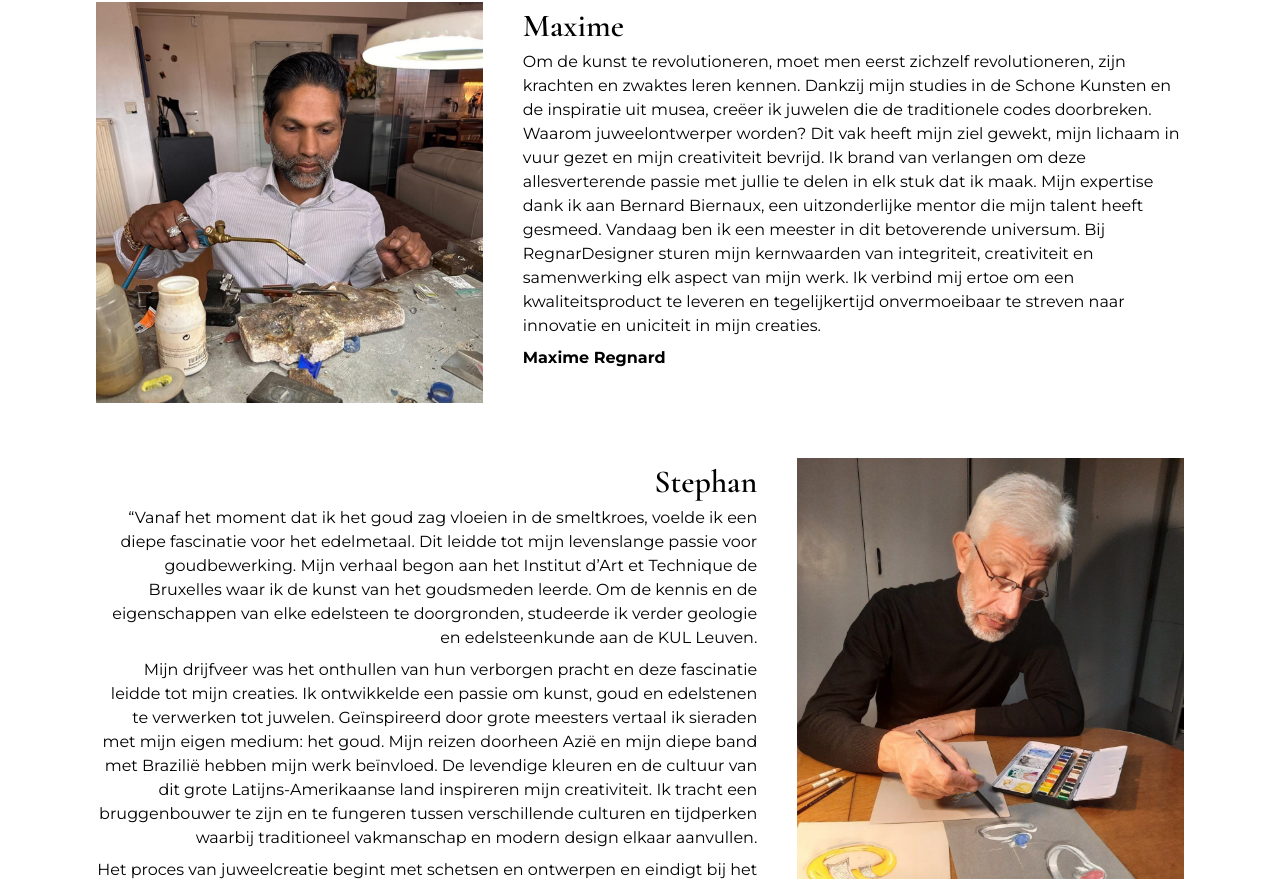
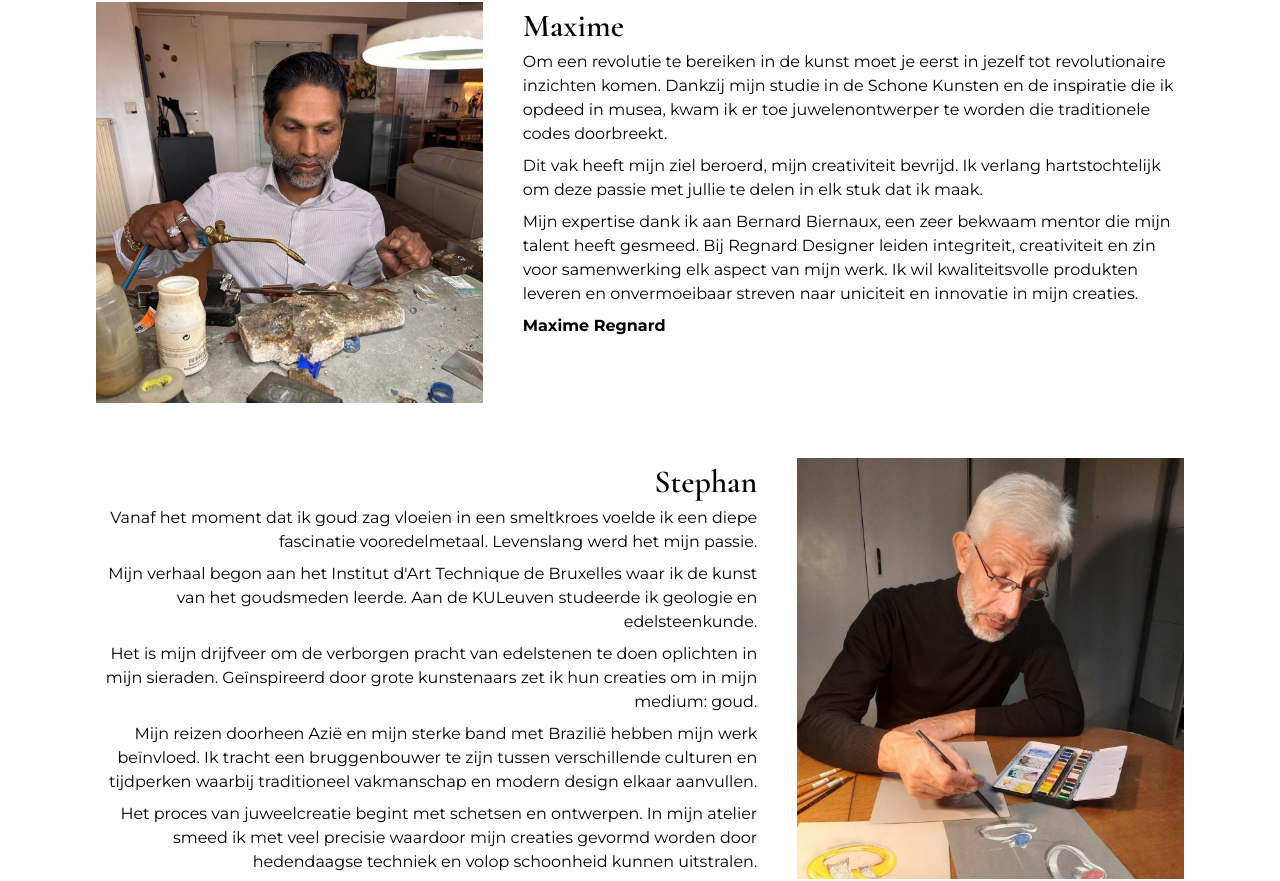
Before and after one commit to kanokoaomi/regnard-designers-frontend, a React (Vite) app: page / in a window 1280 px wide. Shown: the part 1039-1920 px from the top of the page. Built offline with nearby package versions, Linux system fonts and the light colour scheme; no server answers.

Commit message:
Update description in AboutUs

```diff
--- a/public/locales/en/translation.json
+++ b/public/locales/en/translation.json
@@ -12,11 +12,17 @@
     "section3": "About",
     "section3span": "Us",
     "aboutStephan": {
-        "aboutStephan1": "“From the moment I saw gold flowing in the crucible, I felt a profound fascination for the precious metal. This led to my lifelong passion for goldsmithing. My story began at the Institut d'Art et Technique de Bruxelles, where I learned the art of goldsmithing. To deeply understand the knowledge and properties of each gemstone, I further studied geology and gemology at KUL Leuven. My drive was to unveil their hidden beauty, and this fascination inspired my creations.",
-        "aboutStephan2": "I developed a passion for combining art, gold, and gemstones into jewelry. Inspired by great masters, I translate jewelry into my own medium: gold. My travels through Asia and my deep connection with Brazil have influenced my work. The vibrant colors and culture of this large Latin American country inspire my creativity. I aim to be a bridge builder between different cultures and eras, where traditional craftsmanship and modern design complement each other.",
-        "aboutStephan3": "The process of jewelry creation starts with sketches and designs and culminates in the finished jewel. In my workshop, I draw and forge with great precision, making my creations expressions of beauty and contemporary technique.”"
+        "aboutStephan1": "From the moment I saw gold flowing in a crucible, I felt a deep fascination for precious metals. It became my lifelong passion.",
+        "aboutStephan2": "My story began at the Institut d'Art Technique de Bruxelles, where I learned the art of goldsmithing. At KU Leuven, I studied geology and gemology.",
+        "aboutStephan3": "My driving force is to bring out the hidden splendor of gemstones in my jewelry. Inspired by great artists, I translate their creations into my own medium: gold.",
+        "aboutStephan4": "My travels through Asia and my strong bond with Brazil have influenced my work. I strive to be a bridge-builder between different cultures and eras, where traditional craftsmanship and modern design complement each other.",
+        "aboutStephan5": "The process of jewelry creation begins with sketches and designs. In my workshop, I forge with great precision, ensuring my creations are shaped by contemporary techniques and radiate pure beauty."
     },
-    "aboutMaxime": "“To revolutionize art, one must first revolutionize oneself, knowing one’s strengths and weaknesses. Thanks to my Fine Arts studies and the inspiration drawn from museums, I create jewelry that breaks away from traditional codes. Why become a jewelry designer? This craft awakened my soul, set my body on fire, and unleashed my creativity. I burn with the desire to share this consuming passion through every piece I create. I owe my expertise to Bernard Biernaux, an exceptional mentor who forged my talent. Today, I am a master in this captivating universe. At RegnarDesigner, my core values of integrity, creativity, and collaboration guide every aspect of my work. I am committed to delivering high-quality products while relentlessly pursuing innovation and uniqueness in my creations.”",
+    "aboutMaxime": {
+        "aboutMaxime1": "To achieve a revolution in art, you must first reach revolutionary insights within yourself. Thanks to my studies in Fine Arts and the inspiration I found in museums, I was led to become a jewelry designer who breaks traditional codes.",
+        "aboutMaxime2": "This craft has touched my soul and liberated my creativity. I passionately desire to share this passion with you in every piece I create.",
+        "aboutMaxime3": "I owe my expertise to Bernard Biernaux, a highly skilled mentor who forged my talent. At Regnard Designer, integrity, creativity, and a spirit of collaboration guide every aspect of my work. I am committed to delivering high-quality products and tirelessly striving for uniqueness and innovation in my creations."
+    },
     "contact": "Contact us via e-mail or a call!",
     "orContact": "Or click on the buttons to find us in social media:",
     "addPicture": {
--- a/public/locales/nl/translation.json
+++ b/public/locales/nl/translation.json
@@ -12,11 +12,17 @@
     "section3": "Over",
     "section3span": "Ons",
     "aboutStephan": {
-        "aboutStephan1": "“Vanaf het moment dat ik het goud zag vloeien in de smeltkroes, voelde ik een diepe fascinatie voor het edelmetaal. Dit leidde tot mijn levenslange passie voor goudbewerking. Mijn verhaal begon aan het Institut d’Art et Technique de Bruxelles waar ik de kunst van het goudsmeden leerde. Om de kennis en de eigenschappen van elke edelsteen te doorgronden, studeerde ik verder geologie en edelsteenkunde aan de KUL Leuven.",
-        "aboutStephan2": "Mijn drijfveer was het onthullen van hun verborgen pracht en deze fascinatie leidde tot mijn creaties. Ik ontwikkelde een passie om kunst, goud en edelstenen te verwerken tot juwelen. Geïnspireerd door grote meesters vertaal ik sieraden met mijn eigen medium: het goud. Mijn reizen doorheen Azië en mijn diepe band met Brazilië hebben mijn werk beïnvloed. De levendige kleuren en de cultuur van dit grote Latijns-Amerikaanse land inspireren mijn creativiteit. Ik tracht een bruggenbouwer te zijn en te fungeren tussen verschillende culturen en tijdperken waarbij traditioneel vakmanschap en modern design elkaar aanvullen.",
-        "aboutStephan3": "Het proces van juweelcreatie begint met schetsen en ontwerpen en eindigt bij het juweel. In mijn atelier teken en smeed ik met veel precisie waardoor mijn creaties uitingen zijn van schoonheid en hedendaagse techniek.”"
+        "aboutStephan1": "Vanaf het moment dat ik goud zag vloeien in een smeltkroes voelde ik een diepe fascinatie vooredelmetaal. Levenslang werd het mijn passie.",
+        "aboutStephan2": "Mijn verhaal begon aan het Institut d'Art Technique de Bruxelles waar ik de kunst van het goudsmeden leerde. Aan de KULeuven studeerde ik geologie en edelsteenkunde.",
+        "aboutStephan3": "Het is mijn drijfveer om de verborgen pracht van edelstenen te doen oplichten in mijn sieraden. Geïnspireerd door grote kunstenaars zet ik hun creaties om in mijn medium: goud.",
+        "aboutStephan4": "Mijn reizen doorheen Azië en mijn sterke band met Brazilië hebben mijn werk beïnvloed. Ik tracht een bruggenbouwer te zijn tussen verschillende culturen en tijdperken waarbij traditioneel vakmanschap en modern design elkaar aanvullen.",
+        "aboutStephan5": "Het proces van juweelcreatie begint met schetsen en ontwerpen. In mijn atelier smeed ik met veel precisie waardoor mijn creaties gevormd worden door hedendaagse techniek en volop schoonheid kunnen uitstralen."
     },
-    "aboutMaxime": "Om de kunst te revolutioneren, moet men eerst zichzelf revolutioneren, zijn krachten en zwaktes leren kennen. Dankzij mijn studies in de Schone Kunsten en de inspiratie uit musea, creëer ik juwelen die de traditionele codes doorbreken. Waarom juweelontwerper worden? Dit vak heeft mijn ziel gewekt, mijn lichaam in vuur gezet en mijn creativiteit bevrijd. Ik brand van verlangen om deze allesverterende passie met jullie te delen in elk stuk dat ik maak. Mijn expertise dank ik aan Bernard Biernaux, een uitzonderlijke mentor die mijn talent heeft gesmeed. Vandaag ben ik een meester in dit betoverende universum. Bij RegnarDesigner sturen mijn kernwaarden van integriteit, creativiteit en samenwerking elk aspect van mijn werk. Ik verbind mij ertoe om een kwaliteitsproduct te leveren en tegelijkertijd onvermoeibaar te streven naar innovatie en uniciteit in mijn creaties.",
+    "aboutMaxime": {
+        "aboutMaxime1": "Om een revolutie te bereiken in de kunst moet je eerst in jezelf tot revolutionaire inzichten komen. Dankzij mijn studie in de Schone Kunsten en de inspiratie die ik opdeed in musea, kwam ik er toe juwelenontwerper te worden die traditionele codes doorbreekt.",
+        "aboutMaxime2": "Dit vak heeft mijn ziel beroerd, mijn creativiteit bevrijd. Ik verlang hartstochtelijk om deze passie met jullie te delen in elk stuk dat ik maak.",
+        "aboutMaxime3": "Mijn expertise dank ik aan Bernard Biernaux, een zeer bekwaam mentor die mijn talent heeft gesmeed. Bij Regnard Designer leiden integriteit, creativiteit en zin voor samenwerking elk aspect van mijn werk. Ik wil kwaliteitsvolle produkten leveren en onvermoeibaar streven naar uniciteit en innovatie in mijn creaties."
+    },
     "contact": "Neem contact met ons op via e-mail of telefoon!",
     "orContact": "Of klik op de knoppen om ons te vinden op sociale media:"
 }
--- a/src/components/AboutUs/AboutUs.jsx
+++ b/src/components/AboutUs/AboutUs.jsx
@@ -7,7 +7,14 @@ import { useTranslation } from "react-i18next";
 
 const AboutUs = () => {
   const { t } = useTranslation();
-  const { aboutStephan1, aboutStephan2, aboutStephan3 } = t("aboutStephan");
+  const {
+    aboutStephan1,
+    aboutStephan2,
+    aboutStephan3,
+    aboutStephan4,
+    aboutStephan5,
+  } = t("aboutStephan");
+  const { aboutMaxime1, aboutMaxime2, aboutMaxime3 } = t("aboutMaxime");
 
   return (
     <div id="about">
@@ -25,12 +32,12 @@ const AboutUs = () => {
           <h3 className={styles.name}>Maxime</h3>
           <div className={styles.textWrapper}>
             <h3 className={styles.nameForAdaptive}>Maxime</h3>
-            <div>
-              <p className={styles.textTwo}>{t("aboutMaxime")}</p>
-              <p className={styles.textTwo}>
-                <b>Maxime Regnard</b>
-              </p>
-            </div>
+            <p className={styles.textTwo}>{aboutMaxime1}</p>
+            <p className={styles.textTwo}>{aboutMaxime2}</p>
+            <p className={styles.textTwo}>{aboutMaxime3}</p>
+            <p className={styles.textTwo}>
+              <b>Maxime Regnard</b>
+            </p>
           </div>
         </div>
         <Line />
@@ -44,7 +51,8 @@ const AboutUs = () => {
             <p className={styles.text}>{aboutStephan1}</p>
             <p className={styles.text}>{aboutStephan2}</p>
             <p className={styles.text}>{aboutStephan3}</p>
-
+            <p className={styles.text}>{aboutStephan4}</p>
+            <p className={styles.text}>{aboutStephan5}</p>
             <p className={styles.text}>
               <b>Stephan Armand</b>
             </p>
```
Also changed, not shown: public/locales/fr/translation.json (+10 -4 lines).
